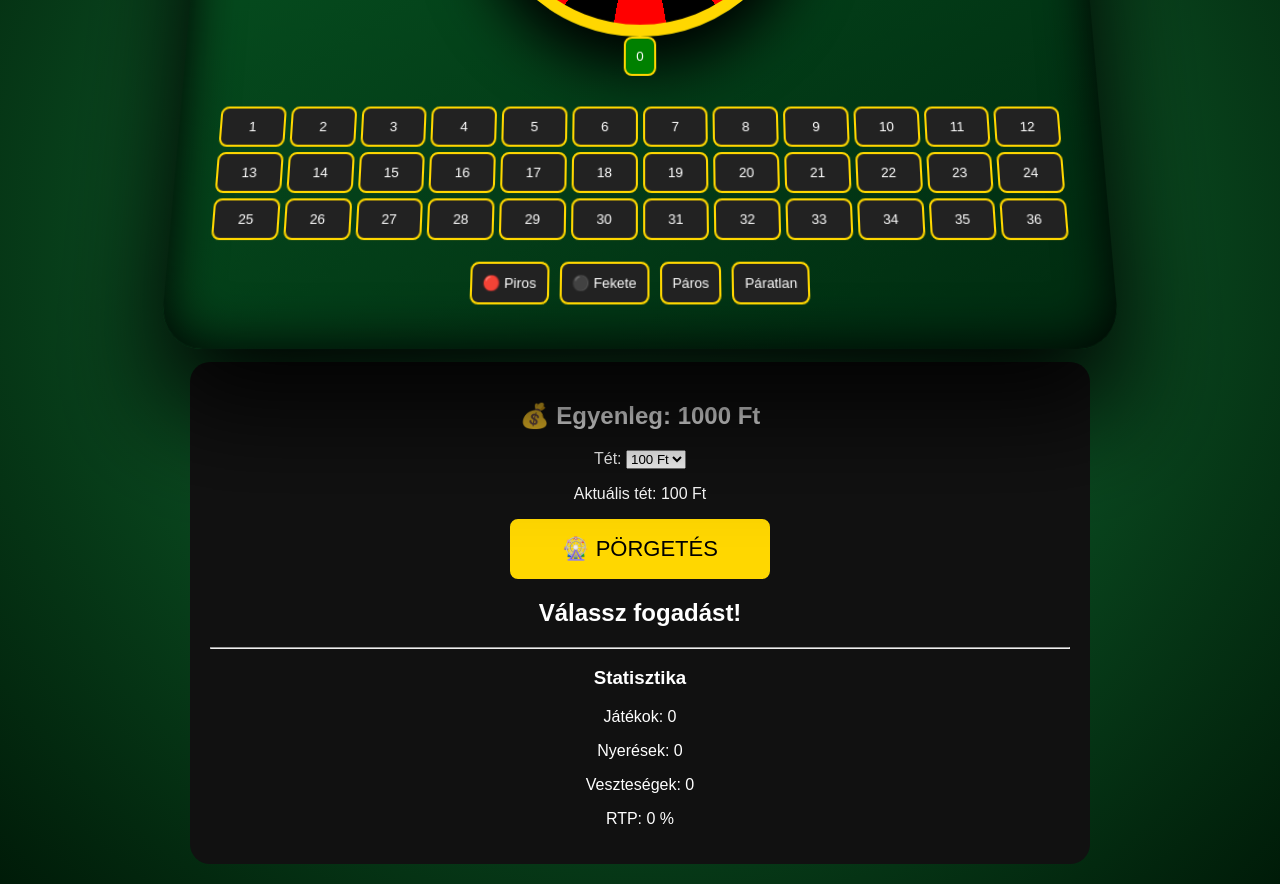
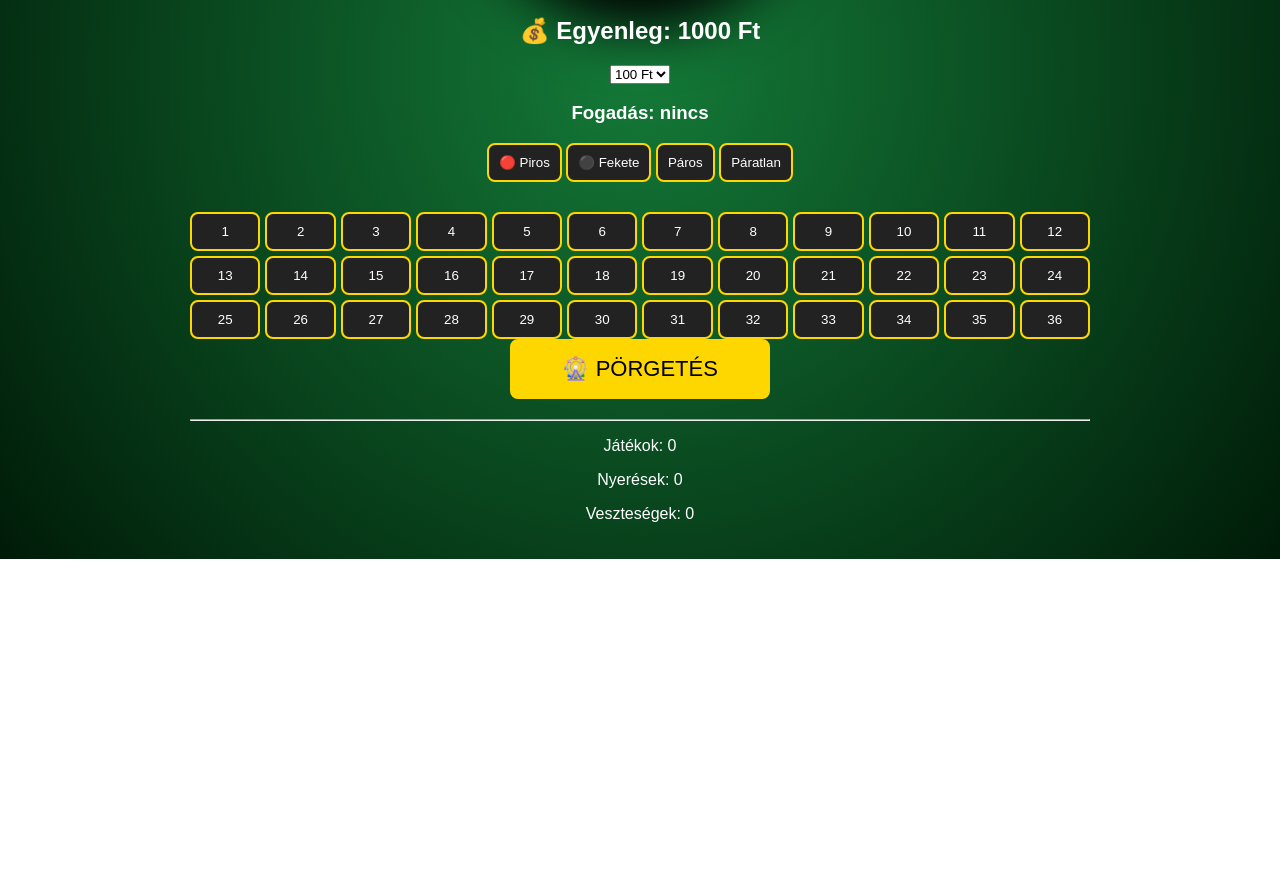
Before and after one commit to mrszerviz/Roulette, a plain HTML site: page index.html in a window 1280 px wide. Shown: the part 428-1312 px from the top of the page. After the commit the page ends 987 px from the top, so only its background shows below. Drawn offline with Linux system fonts and the light colour scheme.

Commit message:
Update index.html

```diff
--- a/index.html
+++ b/index.html
@@ -1,11 +1,12 @@
 <!DOCTYPE html>
 <html lang="hu">
+
 <head>
 
 <meta charset="UTF-8">
 <meta name="viewport" content="width=device-width, initial-scale=1.0">
 
-<title>3D Roulette Simulator</title>
+<title>3D Roulette v2</title>
 
 <link rel="stylesheet" href="style.css">
 
@@ -15,91 +16,25 @@
 <body>
 
 
+<h1>🎰 European Roulette 3D</h1>
+
+
 <div class="game">
 
 
-<h1>🎰 3D Roulette Simulator</h1>
+<canvas id="wheel" width="500" height="500"></canvas>
 
 
-<div class="casino-table">
-
-
-<div id="wheel">
-
-<div id="resultNumber">
-0
-</div>
-
-</div>
-
-
-
-<div class="roulette-board">
-
-
-<button class="zero number"
-onclick="chooseNumber(0)">
-0
-</button>
-
-
-<div id="numbers"></div>
-
-
-
-<div class="outside">
-
-
-<button onclick="setBet('red',this)">
-🔴 Piros
-</button>
-
-
-<button onclick="setBet('black',this)">
-⚫ Fekete
-</button>
-
-
-<button onclick="setBet('even',this)">
-Páros
-</button>
-
-
-<button onclick="setBet('odd',this)">
-Páratlan
-</button>
-
-
-</div>
-
-
-</div>
-
-
-</div>
-
-
-
-
-<div class="panel">
+<div class="controls">
 
 
 <h2>
 💰 Egyenleg:
-<span id="money">
-1000
-</span>
-Ft
+<span id="money">1000</span> Ft
 </h2>
 
 
-
-<label>
-Tét:
-</label>
-
-
-<select id="amount" onchange="changeAmount()">
+<select id="betAmount">
 
 <option value="10">
 10 Ft
@@ -120,64 +55,77 @@ Tét:
 </select>
 
 
-<p>
-Aktuális tét:
-<span id="currentAmount">
-100
+<h3>
+Fogadás:
+<span id="selectedBet">
+nincs
 </span>
-Ft
-</p>
+</h3>
+
+
+
+<div class="buttons">
+
+
+<button onclick="colorBet('red')">
+🔴 Piros
+</button>
+
+
+<button onclick="colorBet('black')">
+⚫ Fekete
+</button>
+
+
+<button onclick="colorBet('even')">
+Páros
+</button>
+
+
+<button onclick="colorBet('odd')">
+Páratlan
+</button>
+
+
+</div>
+
+
+
+<div id="numbers"></div>
 
 
 
 <button class="spin"
 onclick="spin()">
+
 🎡 PÖRGETÉS
+
 </button>
 
 
 
-<h2 id="message">
-Válassz fogadást!
-</h2>
+<h2 id="message"></h2>
 
 
 
 <hr>
 
 
-<h3>Statisztika</h3>
-
-
 <p>
 Játékok:
-<span id="games">
-0
-</span>
+<span id="games">0</span>
 </p>
 
 
 <p>
 Nyerések:
-<span id="wins">
-0
-</span>
+<span id="wins">0</span>
 </p>
 
 
 <p>
 Veszteségek:
-<span id="losses">
-0
-</span>
-</p>
-
-
-<p>
-RTP:
-<span id="rtp">
-0
-</span>%
+<span id="losses">0</span>
 </p>
 
 
@@ -192,4 +140,5 @@ RTP:
 
 
 </body>
+
 </html>
```
